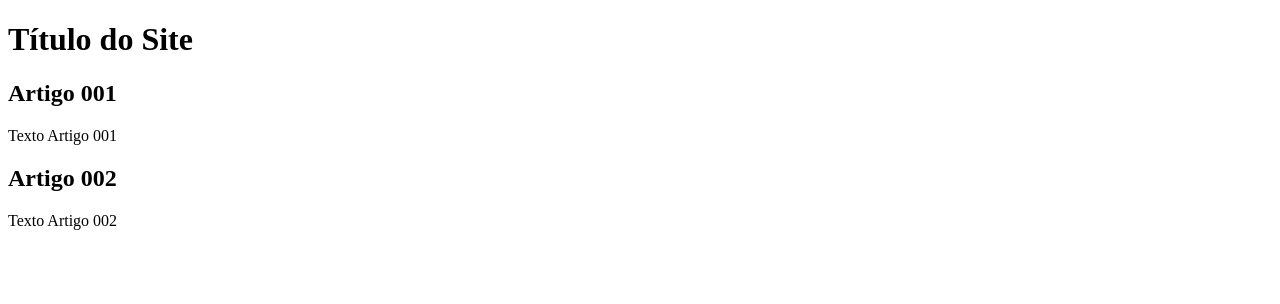
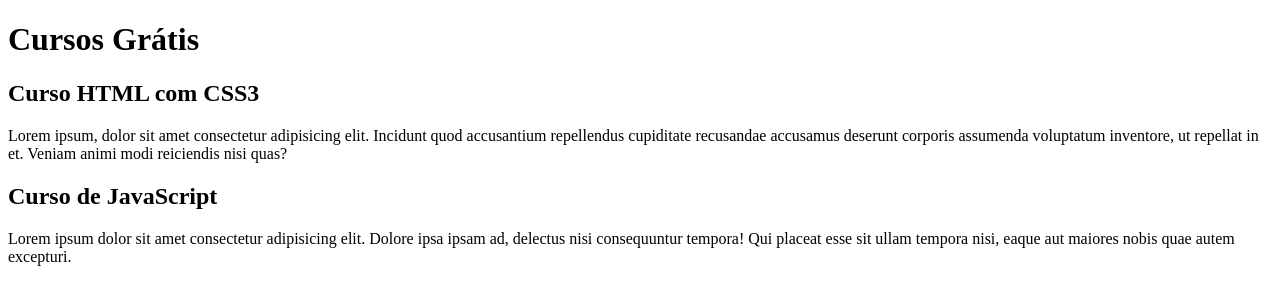
Before and after one commit to Sampaio-Luan/projeto-site, a plain HTML site: page index.html in a window 1280 px wide. Drawn offline with Linux system fonts and the light colour scheme.

Commit message:
comecei a escrever o conteúdo

```diff
--- a/index.html
+++ b/index.html
@@ -9,15 +9,15 @@
 <body>
     <main>
         <header>
-            <h1>Título do Site</h1>
+            <h1>Cursos Grátis</h1>
         </header>
         <article>
-            <h1>Artigo 001</h1>
-            <p>Texto Artigo 001</p>
+            <h2>Curso HTML com CSS3</h2>
+            <p>Lorem ipsum, dolor sit amet consectetur adipisicing elit. Incidunt quod accusantium repellendus cupiditate recusandae accusamus deserunt corporis assumenda voluptatum inventore, ut repellat in et. Veniam animi modi reiciendis nisi quas?</p>
         </article>
         <article>
-            <h2>Artigo 002</h2>
-            <p>Texto Artigo 002</p>
+            <h2>Curso de JavaScript</h2>
+            <p>Lorem ipsum dolor sit amet consectetur adipisicing elit. Dolore ipsa ipsam ad, delectus nisi consequuntur tempora! Qui placeat esse sit ullam tempora nisi, eaque aut maiores nobis quae autem excepturi.</p>
         </article>
     </main>
 </body>
```
